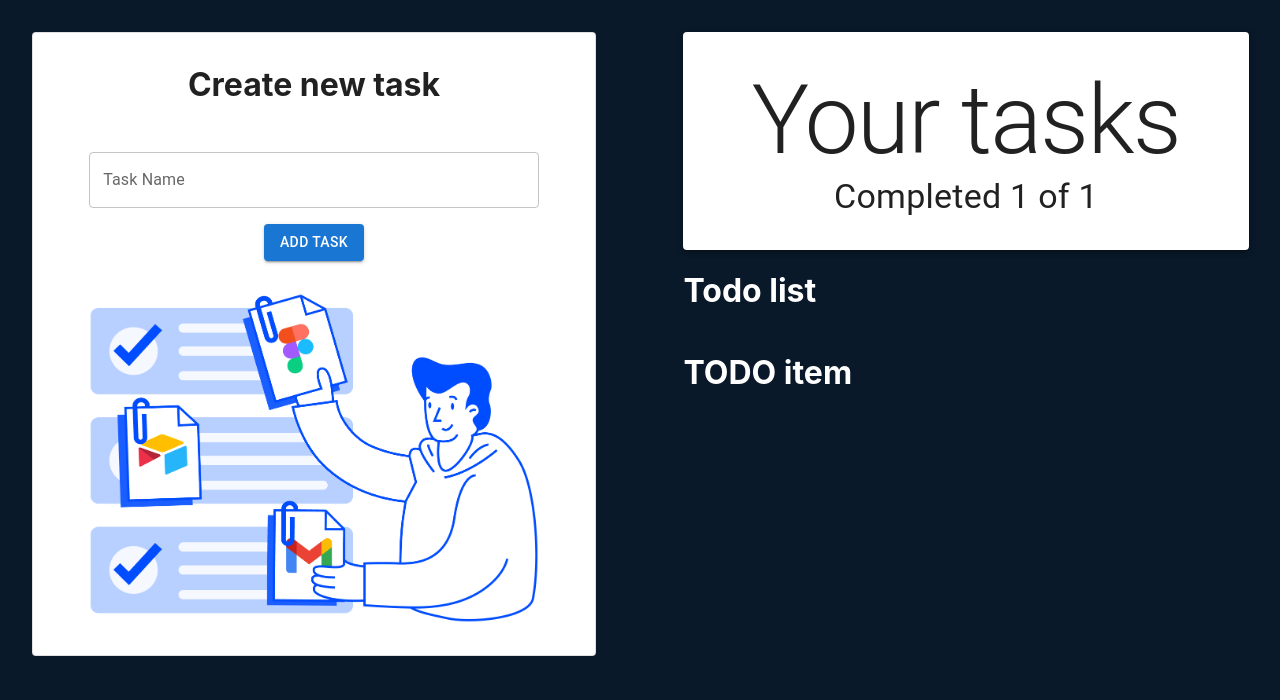
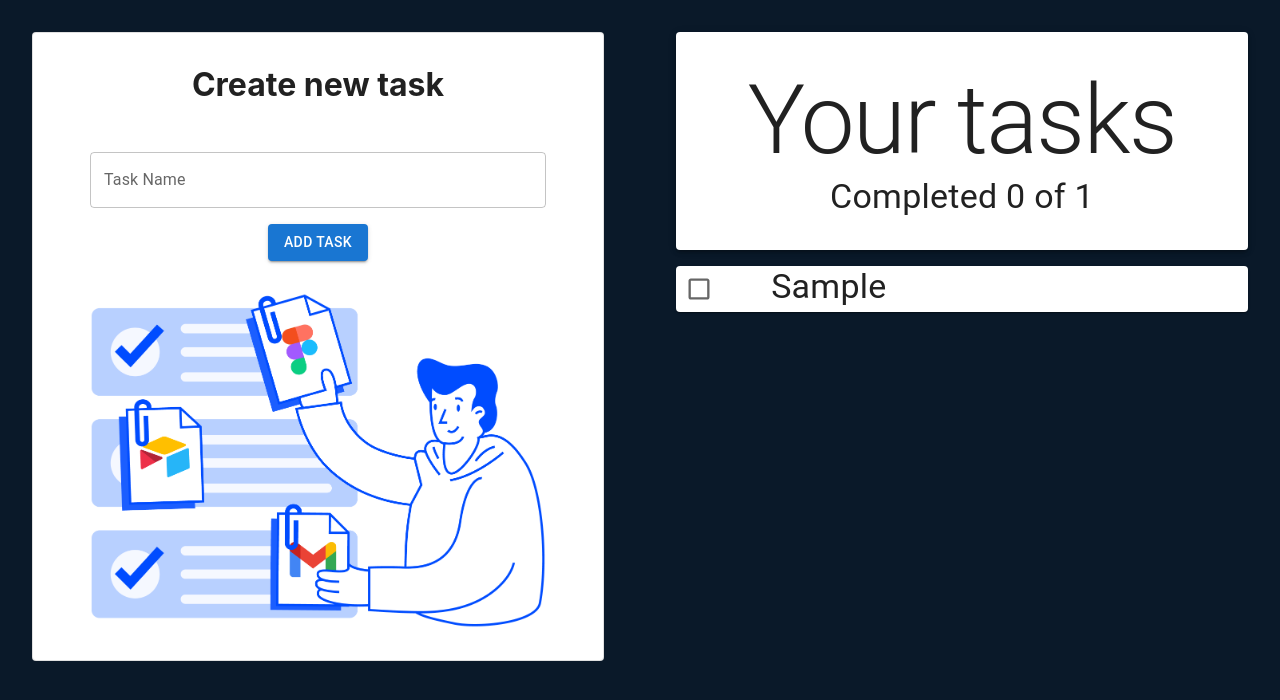
Before and after one commit to agudelojohn/my_todo_machine, a React (Create React App) app: page / in a window 1280 px wide. Both pictures are taken after typing "Sample" into the empty fields and a click on the button "ADD TASK". Shown: the top 700 px of the page. Built offline with nearby package versions, Linux system fonts and the light colour scheme.

Commit message:
Items interacting with the main content

```diff
--- a/src/components/TODOs/TODOItems/index.js
+++ b/src/components/TODOs/TODOItems/index.js
@@ -1,7 +1,40 @@
-import React from "react";
+import React, { Fragment, useState } from "react";
+import { Paper, Grid, Typography, Checkbox } from "@mui/material";
 
-function TodoItem() {
-  return <h1>TODO item</h1>;
+function TodoItem({ taskName, taskDone }) {
+  const [checked, setChecked] = useState(false);
+
+  const handleCheck = (event) => {
+    taskDone(!checked);
+    setChecked(!checked);
+  };
+
+  return (
+    <Fragment>
+      <Paper sx={{ marginTop: "1rem" }}>
+        <Grid container direction="row">
+          <Grid xs={2} item>
+            <Checkbox
+              checked={checked}
+              sx={{ "& .MuiSvgIcon-root": { fontSize: 28 } }}
+              onChange={handleCheck}
+            />
+          </Grid>
+          <Grid xs={10} item>
+            <Typography
+              variant="h4"
+              sx={{
+                textDecoration: `${checked ? "line-through" : "none"}`,
+                alignItems: "center",
+              }}
+            >
+              {taskName}
+            </Typography>
+          </Grid>
+        </Grid>
+      </Paper>
+    </Fragment>
+  );
 }
 
 export { TodoItem };
--- a/src/components/TODOs/TODOList/index.js
+++ b/src/components/TODOs/TODOList/index.js
@@ -1,12 +1,11 @@
 import React, { Fragment } from "react";
 import { TodoItem } from "../TODOItems";
 
-function TodoList(props) {
+function TodoList({ handleCheck, itemList }) {
   return (
     <Fragment>
-      <h1>Todo list</h1>
-      {props.itemList.map((item) => (
-        <TodoItem />
+      {itemList.map((item) => (
+        <TodoItem taskName={item} key={item} taskDone={handleCheck} />
       ))}
     </Fragment>
   );
--- a/src/components/TODOs/TODOModal/index.js
+++ b/src/components/TODOs/TODOModal/index.js
@@ -1,6 +1,5 @@
 import React, { useState } from "react";
 import { Paper, Grid, TextField, Button } from "@mui/material";
-// import tasksImage from "./../../../public/img/tasks.png";
 import tasksImage from "./../statics/tasks.png";
 
 import "./styles.css";
--- a/src/components/TODOs/index.js
+++ b/src/components/TODOs/index.js
@@ -11,15 +11,20 @@ function TodoCounter() {
   const [todosDone, setTodosDone] = useState(0);
 
   const handleAdd = (newTask) => {
-    setTodosDone(todosDone + 1);
-    const todos = todoList;
-    todos.push(newTask);
-    setTodoList(todos);
+    setTodoList([...todoList, newTask]);
+  };
+
+  const handleCheck = (isChecked) => {
+    if (isChecked) {
+      setTodosDone(todosDone + 1);
+    } else {
+      setTodosDone(todosDone - 1);
+    }
   };
 
   return (
     <Box sx={{ flexGrow: 1 }}>
-      <Grid container columnSpacing={{ xs: 1, sm: 2, md: 3 }}>
+      <Grid container columnSpacing={{ xs: 1 }}>
         <Grid item xs={6}>
           <TodoModal addTask={handleAdd} />
         </Grid>
@@ -31,7 +36,7 @@ function TodoCounter() {
             sx={{ maxWidth: "90%", margin: "auto", paddingTop: "2rem" }}
           >
             <TodoHeader done={todosDone} total={todoList.length} />
-            <TodoList itemList={todoList} />
+            <TodoList handleCheck={handleCheck} itemList={todoList} />
           </Grid>
         </Grid>
       </Grid>
```
